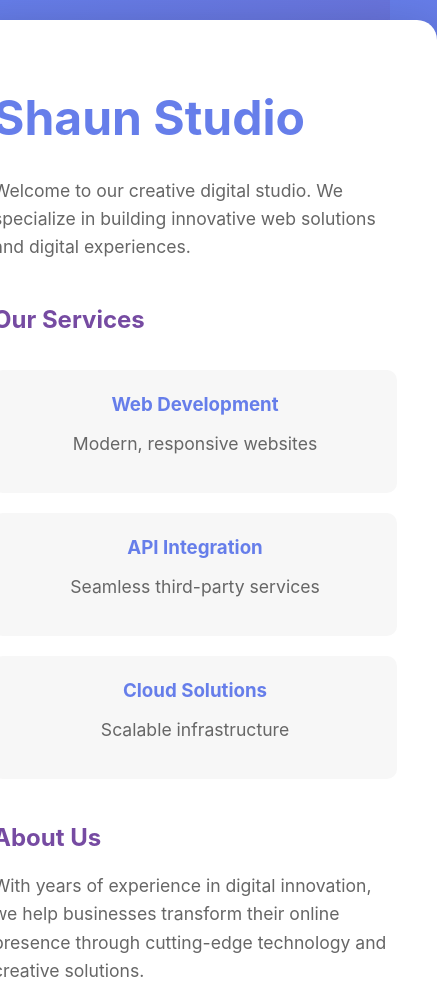
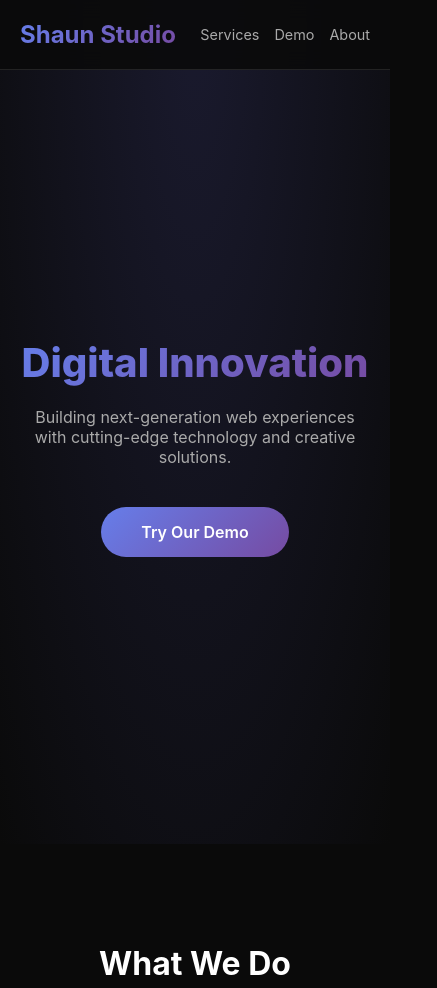
Before and after one commit to sshaunn/customVpn, a plain HTML site: page coreV2/configs/index.html in a window 390 px wide. Shown: the top 988 px of the page, 437 px wide, since content can reach past the window. Drawn offline with Linux system fonts and the light colour scheme.

Commit message:
Modern dark theme redesign - professional look

```diff
--- a/coreV2/configs/index.html
+++ b/coreV2/configs/index.html
@@ -3,102 +3,259 @@
 <head>
     <meta charset="UTF-8">
     <meta name="viewport" content="width=device-width, initial-scale=1.0">
-    <title>Shaun Studio</title>
+    <title>Shaun Studio - Digital Innovation</title>
     <style>
         * {
             margin: 0;
             padding: 0;
             box-sizing: border-box;
         }
+
         body {
-            font-family: -apple-system, BlinkMacSystemFont, 'Segoe UI', Roboto, Oxygen, Ubuntu, Cantarell, sans-serif;
-            line-height: 1.6;
-            color: #333;
+            font-family: 'Inter', -apple-system, BlinkMacSystemFont, 'Segoe UI', Roboto, sans-serif;
+            background: #0a0a0a;
+            color: #fff;
+            overflow-x: hidden;
+        }
+
+        /* Header */
+        header {
+            position: fixed;
+            top: 0;
+            width: 100%;
+            padding: 20px 50px;
+            background: rgba(10, 10, 10, 0.9);
+            backdrop-filter: blur(10px);
+            z-index: 1000;
+            border-bottom: 1px solid rgba(255,255,255,0.1);
+        }
+
+        nav {
+            display: flex;
+            justify-content: space-between;
+            align-items: center;
+            max-width: 1400px;
+            margin: 0 auto;
+        }
+
+        .logo {
+            font-size: 24px;
+            font-weight: 700;
             background: linear-gradient(135deg, #667eea 0%, #764ba2 100%);
+            -webkit-background-clip: text;
+            -webkit-text-fill-color: transparent;
+        }
+
+        .nav-links {
+            display: flex;
+            gap: 30px;
+        }
+
+        .nav-links a {
+            color: #aaa;
+            text-decoration: none;
+            transition: color 0.3s;
+        }
+
+        .nav-links a:hover {
+            color: #667eea;
+        }
+
+        /* Hero */
+        .hero {
             min-height: 100vh;
             display: flex;
             align-items: center;
             justify-content: center;
-            padding: 20px;
+            text-align: center;
+            padding: 100px 20px 50px;
+            background: radial-gradient(ellipse at top, #1a1a2e 0%, #0a0a0a 100%);
         }
-        .container {
-            max-width: 800px;
-            background: white;
-            padding: 60px 40px;
+
+        .hero h1 {
+            font-size: clamp(2.5rem, 8vw, 5rem);
+            font-weight: 800;
+            margin-bottom: 20px;
+            background: linear-gradient(135deg, #667eea 0%, #764ba2 100%);
+            -webkit-background-clip: text;
+            -webkit-text-fill-color: transparent;
+        }
+
+        .hero p {
+            font-size: clamp(1rem, 3vw, 1.3rem);
+            color: #aaa;
+            max-width: 600px;
+            margin: 0 auto 40px;
+        }
+
+        .cta-button {
+            display: inline-block;
+            padding: 15px 40px;
+            background: linear-gradient(135deg, #667eea 0%, #764ba2 100%);
+            color: white;
+            text-decoration: none;
+            border-radius: 50px;
+            font-weight: 600;
+            transition: transform 0.3s, box-shadow 0.3s;
+        }
+
+        .cta-button:hover {
+            transform: translateY(-2px);
+            box-shadow: 0 10px 30px rgba(102, 126, 234, 0.4);
+        }
+
+        /* Services */
+        .services {
+            max-width: 1200px;
+            margin: 100px auto;
+            padding: 0 20px;
+        }
+
+        .section-title {
+            font-size: clamp(2rem, 5vw, 3rem);
+            text-align: center;
+            margin-bottom: 60px;
+        }
+
+        .service-grid {
+            display: grid;
+            grid-template-columns: repeat(auto-fit, minmax(280px, 1fr));
+            gap: 30px;
+        }
+
+        .service-card {
+            background: rgba(255,255,255,0.03);
+            border: 1px solid rgba(255,255,255,0.1);
             border-radius: 20px;
-            box-shadow: 0 20px 60px rgba(0,0,0,0.3);
+            padding: 40px 30px;
+            transition: transform 0.3s, border-color 0.3s;
         }
-        h1 {
-            font-size: 3em;
-            margin-bottom: 20px;
+
+        .service-card:hover {
+            transform: translateY(-5px);
+            border-color: #667eea;
+        }
+
+        .service-card h3 {
+            font-size: 1.5rem;
+            margin-bottom: 15px;
             color: #667eea;
         }
-        h2 {
-            font-size: 1.5em;
-            margin-top: 40px;
-            margin-bottom: 15px;
-            color: #764ba2;
+
+        .service-card p {
+            color: #aaa;
+            line-height: 1.6;
         }
-        p {
-            margin-bottom: 15px;
-            font-size: 1.1em;
-            color: #666;
+
+        /* Game Section */
+        .game-section {
+            max-width: 1200px;
+            margin: 100px auto;
+            padding: 60px 20px;
+            background: rgba(255,255,255,0.03);
+            border-radius: 20px;
+            border: 1px solid rgba(255,255,255,0.1);
         }
-        .services {
-            display: grid;
-            grid-template-columns: repeat(auto-fit, minmax(200px, 1fr));
-            gap: 20px;
-            margin-top: 30px;
-        }
-        .service {
-            padding: 20px;
-            background: #f7f7f7;
-            border-radius: 10px;
+
+        .game-container {
             text-align: center;
         }
-        .service h3 {
+
+        #gameCanvas {
+            border: 2px solid #667eea;
+            border-radius: 15px;
+            background: #000;
+            max-width: 100%;
+            box-shadow: 0 20px 60px rgba(102, 126, 234, 0.3);
+        }
+
+        #score {
+            font-size: 2rem;
+            margin-top: 20px;
             color: #667eea;
-            margin-bottom: 10px;
+            font-weight: 700;
         }
+
+        .controls {
+            margin-top: 15px;
+            color: #aaa;
+            font-size: 0.95rem;
+        }
+
+        /* Footer */
         footer {
-            margin-top: 50px;
-            padding-top: 20px;
-            border-top: 2px solid #eee;
             text-align: center;
-            color: #999;
+            padding: 40px 20px;
+            border-top: 1px solid rgba(255,255,255,0.1);
+            color: #666;
+            margin-top: 100px;
+        }
+
+        @media (max-width: 768px) {
+            header {
+                padding: 20px;
+            }
+            .nav-links {
+                gap: 15px;
+                font-size: 0.9rem;
+            }
         }
     </style>
 </head>
 <body>
-    <div class="container">
-        <h1>Shaun Studio</h1>
-        <p>Welcome to our creative digital studio. We specialize in building innovative web solutions and digital experiences.</p>
+    <header>
+        <nav>
+            <div class="logo">Shaun Studio</div>
+            <div class="nav-links">
+                <a href="#services">Services</a>
+                <a href="#demo">Demo</a>
+                <a href="#about">About</a>
+            </div>
+        </nav>
+    </header>
 
-        <h2>Our Services</h2>
-        <div class="services">
-            <div class="service">
+    <section class="hero">
+        <div>
+            <h1>Digital Innovation</h1>
+            <p>Building next-generation web experiences with cutting-edge technology and creative solutions.</p>
+            <a href="#demo" class="cta-button">Try Our Demo</a>
+        </div>
+    </section>
+
+    <section class="services" id="services">
+        <h2 class="section-title">What We Do</h2>
+        <div class="service-grid">
+            <div class="service-card">
                 <h3>Web Development</h3>
-                <p>Modern, responsive websites</p>
+                <p>Modern, responsive websites built with the latest technologies and best practices.</p>
             </div>
-            <div class="service">
+            <div class="service-card">
                 <h3>API Integration</h3>
-                <p>Seamless third-party services</p>
+                <p>Seamless third-party service integration for enhanced functionality.</p>
             </div>
-            <div class="service">
+            <div class="service-card">
                 <h3>Cloud Solutions</h3>
-                <p>Scalable infrastructure</p>
+                <p>Scalable infrastructure and deployment for growing businesses.</p>
             </div>
         </div>
+    </section>
 
-        <h2>About Us</h2>
-        <p>With years of experience in digital innovation, we help businesses transform their online presence through cutting-edge technology and creative solutions.</p>
+    <section class="game-section" id="demo">
+        <h2 class="section-title">Interactive Demo</h2>
+        <div class="game-container">
+            <canvas id="gameCanvas" width="500" height="500"></canvas>
+            <p class="controls">Use Arrow Keys or WASD to move • Avoid red obstacles</p>
+            <p id="score">Score: 0</p>
+        </div>
+    </section>
 
-        <h2>Try Our Demo Game</h2>
-        <div style="text-align: center; margin-top: 20px;">
-            <canvas id="gameCanvas" width="400" height="400" style="border: 2px solid #667eea; border-radius: 10px; background: #000;"></canvas>
-            <p style="margin-top: 10px; font-size: 0.9em;">Use Arrow Keys or WASD to move. Avoid the red obstacles!</p>
-            <p id="score" style="font-size: 1.2em; color: #667eea; font-weight: bold;">Score: 0</p>
-        </div>
+    <section id="about" style="max-width: 800px; margin: 100px auto; padding: 0 20px; text-align: center;">
+        <h2 class="section-title">About Shaun Studio</h2>
+        <p style="color: #aaa; font-size: 1.1rem; line-height: 1.8;">
+            We are a team of passionate developers and designers dedicated to creating exceptional digital experiences.
+            Our focus is on innovation, quality, and delivering solutions that drive real business value.
+        </p>
+    </section>
 
         <footer>
             <p>&copy; 2025 Shaun Studio. All rights reserved.</p>
```
